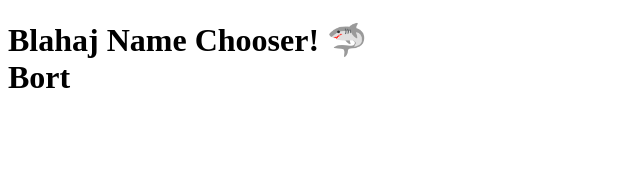
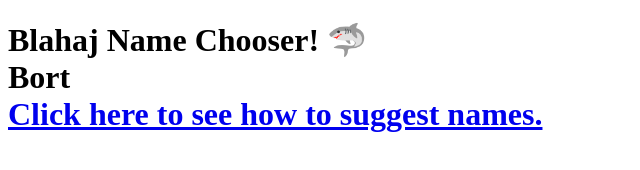
Before and after one commit to WalkTheEarth/Blahaj, a plain HTML site: page index.html in a window 1280 px wide. Shown: the whole page, without its empty margins (0-640 px from the left). Drawn offline with Linux system fonts and the light colour scheme.

Commit message:
Update index.html

```diff
--- a/index.html
+++ b/index.html
@@ -41,5 +41,6 @@
         // Call the function to choose and display a random name
         chooseRandomName();
     </script>
+        <a href="https://github.com/WalkTheEarth/Blahaj?tab=readme-ov-file#how-do-i-addsuggest-names">Click here to see how to suggest names.</a>
 </body>
 </html>
```
